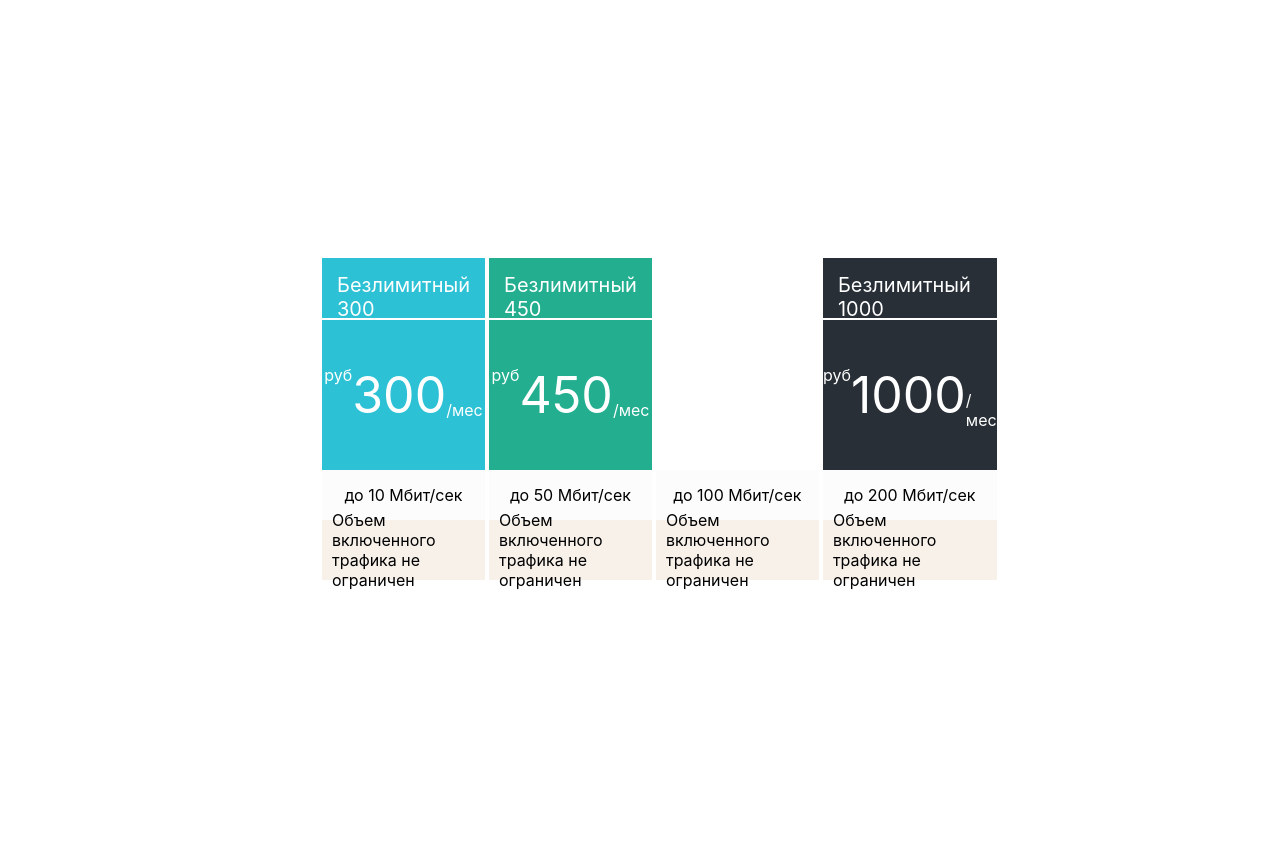
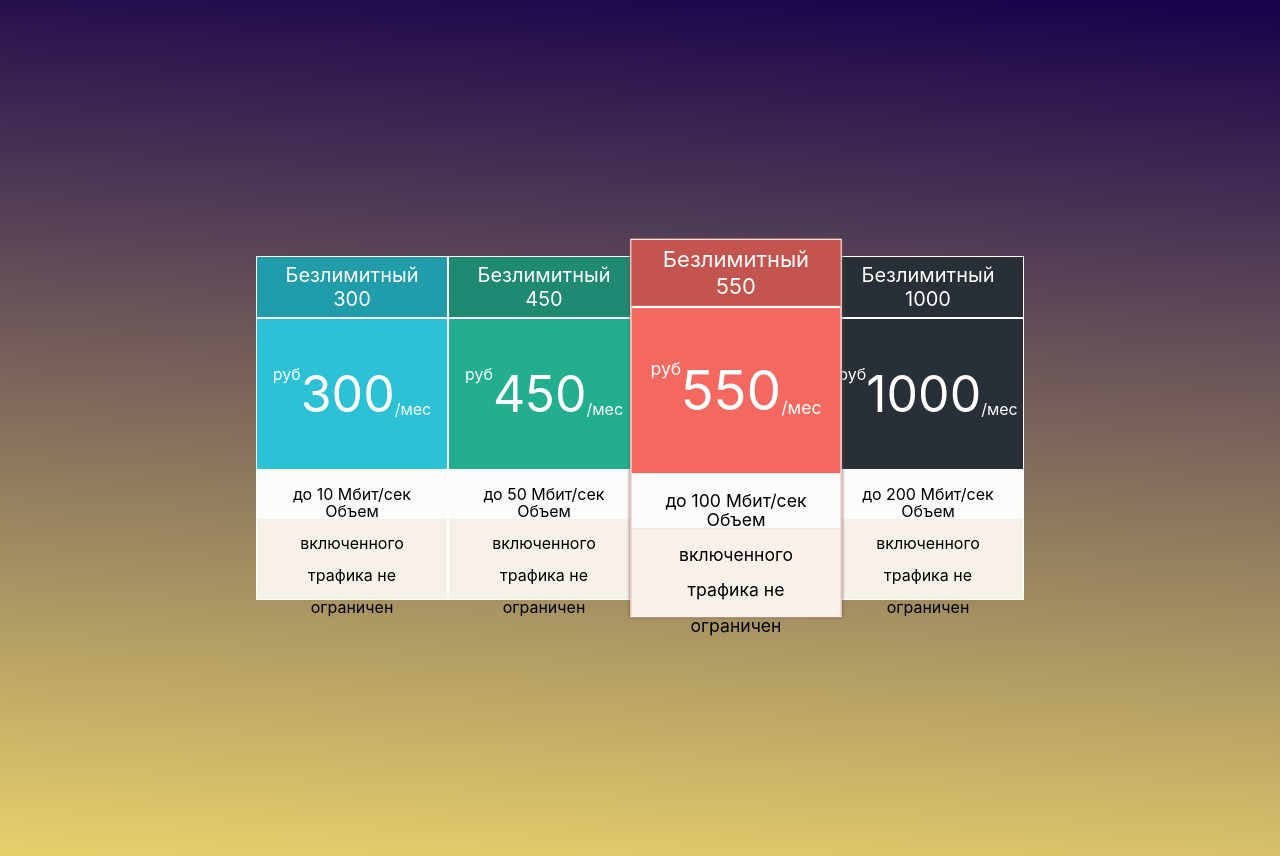
Before and after one commit to JBatsyus/cards, a React (Create React App) app in the folder card_homework/: page / in a window 1280 px wide. Built offline with nearby package versions, Linux system fonts and the light colour scheme.

Commit message:
добавила стили шапки, коррекция кода

```diff
--- a/card_homework/src/App.css
+++ b/card_homework/src/App.css
@@ -1,6 +1,9 @@
 .App {
   display: flex;
   flex-direction: row;
-  width: 50%;
+  width: 60%;
   margin: 20% auto;
 }
+body {
+	background: linear-gradient(3deg, #e6d16c, #16014c);
+}
--- a/card_homework/src/App.js
+++ b/card_homework/src/App.js
@@ -1,37 +1,6 @@
 import './App.css';
 import Card from './components/Card';
-
-const cards = [
-  {
-    id: '1',
-    header: 'Безлимитный 300',
-    sum: '300',
-    text: 'до 10 Мбит/сек',
-    colorBlueCard: true,
-  },
-  {
-    id: '2',
-    header: 'Безлимитный 450',
-    sum: '450',
-    text: 'до 50 Мбит/сек',
-    colorGreenCard: true,
-  },
-  {
-    id: '3',
-    header: 'Безлимитный 550',
-    sum: '550',
-    text: 'до 100 Мбит/сек',
-    isSelected: true,
-    colorRedCard: true,
-  },
-  {
-    id: '4',
-    header: 'Безлимитный 1000',
-    sum: '1000',
-    text: 'до 200 Мбит/сек',
-    colorBlackCard: true,
-  },
-];
+import { cards } from './components/Cards';
 
 function App() {
   return (
@@ -40,6 +9,10 @@ function App() {
         <Card
           key={oneCard.id}
           header={oneCard.header}
+          blueВackgroundHeader={oneCard.blueВackgroundHeader}
+          greenВackgroundHeader={oneCard.greenВackgroundHeader}
+          redВackgroundHeader={oneCard.redВackgroundHeader}
+          blackВackgroundHeader={oneCard.blackВackgroundHeader}
           rubles={oneCard.rubles}
           sum={oneCard.sum}
           month={oneCard.month}
--- a/card_homework/src/components/Card.jsx
+++ b/card_homework/src/components/Card.jsx
@@ -10,13 +10,22 @@ const Card = props => {
     colorGreenCard,
     colorRedCard,
     colorBlackCard,
+    blueВackgroundHeader,
+    greenВackgroundHeader,
+    redВackgroundHeader,
+    blackВackgroundHeader,
   } = props;
 
-  const thisSelected = isSelected ? 'selected' : '';
   const blueCard = colorBlueCard ? 'colorBlue' : '';
   const greenCard = colorGreenCard ? 'colorGreen' : '';
   const redCard = colorRedCard ? 'colorRed' : '';
   const blackCard = colorBlackCard ? 'colorBlack' : '';
+  const thisSelected = isSelected ? ' selected' : '';
+
+  const blueBack = blueВackgroundHeader ? ' colorHeaderBlue' : '';
+  const greenBack = greenВackgroundHeader ? ' colorHeaderGreen' : '';
+  const redBack = redВackgroundHeader ? ' colorHeaderRed' : '';
+  const blackBack = blackВackgroundHeader ? ' colorHeaderBlack' : '';
 
   return (
     <div className="cardContainer">
@@ -25,7 +34,11 @@ const Card = props => {
           'card ' + blueCard + greenCard + redCard + thisSelected + blackCard
         }
       >
-        <div className="card-header"> {header}</div>
+        <div
+          className={'card-header' + blueBack + greenBack + redBack + blackBack}
+        >
+          {header}{' '}
+        </div>
         <div className="card-body">
           <div className="card-rubles">руб</div>
           <div className="card-sum">{sum}</div>
--- a/card_homework/src/components/Card.scss
+++ b/card_homework/src/components/Card.scss
@@ -1,4 +1,5 @@
 $fontColor: rgb(255, 255, 255);
+
 
 @mixin position {
   display: flex;
@@ -6,24 +7,23 @@ $fontColor: rgb(255, 255, 255);
   justify-content: center;
 }
 
+
+
 .cardContainer {
   @include position();
   .card {
-    border: 2px solid rgb(255, 255, 255);
+    border: 1px solid rgb(255, 255, 255);
   }
-}
-
-.selected {
-  transform: scale(1.1);
-  box-shadow: 0 0 5px rgb(88, 87, 87);
 }
 
 .card-header {
   color: $fontColor;
   font-size: 20px;
-  height: 30px;
   padding: 15px;
   border-bottom: 2px solid rgb(255, 255, 255);
+  height: 30px;
+  text-align: center;
+  @include position();
 }
 
 .card-body {
@@ -43,6 +43,26 @@ $fontColor: rgb(255, 255, 255);
     margin-bottom: -30px;
   }
 }
+
+.card-text {
+  @include position();
+  height: 50px;
+  background-color: rgb(252, 252, 252);
+}
+
+.card-footer {
+  background-color: rgb(247, 241, 234);
+  padding: 15px;
+  text-align: center;
+  line-height: 2;
+  height: 50px;
+  @include position();
+}
+.selected {
+  transform: scale(1.1);
+  box-shadow: 0 0 3px rgb(88, 87, 87);
+}
+
 
 // расцветка
 
@@ -72,16 +92,3 @@ $fontColor: rgb(255, 255, 255);
 .colorHeaderBlack {
   background-color: #282f37;
 }
-
-.card-text {
-  @include position();
-  height: 50px;
-  background-color: rgb(252, 252, 252);
-}
-
-.card-footer {
-  background-color: rgb(247, 241, 234);
-  height: 40px;
-  padding: 10px;
-  @include position();
-}
--- /dev/null
+++ b/card_homework/src/components/Cards.js
@@ -0,0 +1,35 @@
+export const cards = [
+  {
+    id: '1',
+    header: 'Безлимитный 300',
+    sum: '300',
+    text: 'до 10 Мбит/сек',
+    blueВackgroundHeader: true,
+    colorBlueCard: true,
+  },
+  {
+    id: '2',
+    header: 'Безлимитный 450',
+    sum: '450',
+    text: 'до 50 Мбит/сек',
+    greenВackgroundHeader: true,
+    colorGreenCard: true,
+  },
+  {
+    id: '3',
+    header: 'Безлимитный 550',
+    sum: '550',
+    text: 'до 100 Мбит/сек',
+    isSelected: true,
+    redВackgroundHeader: true,
+    colorRedCard: true,
+  },
+  {
+    id: '4',
+    header: 'Безлимитный 1000',
+    sum: '1000',
+    text: 'до 200 Мбит/сек',
+    blackВackgroundHeader: true,
+    colorBlackCard: true,
+  },
+];
```
